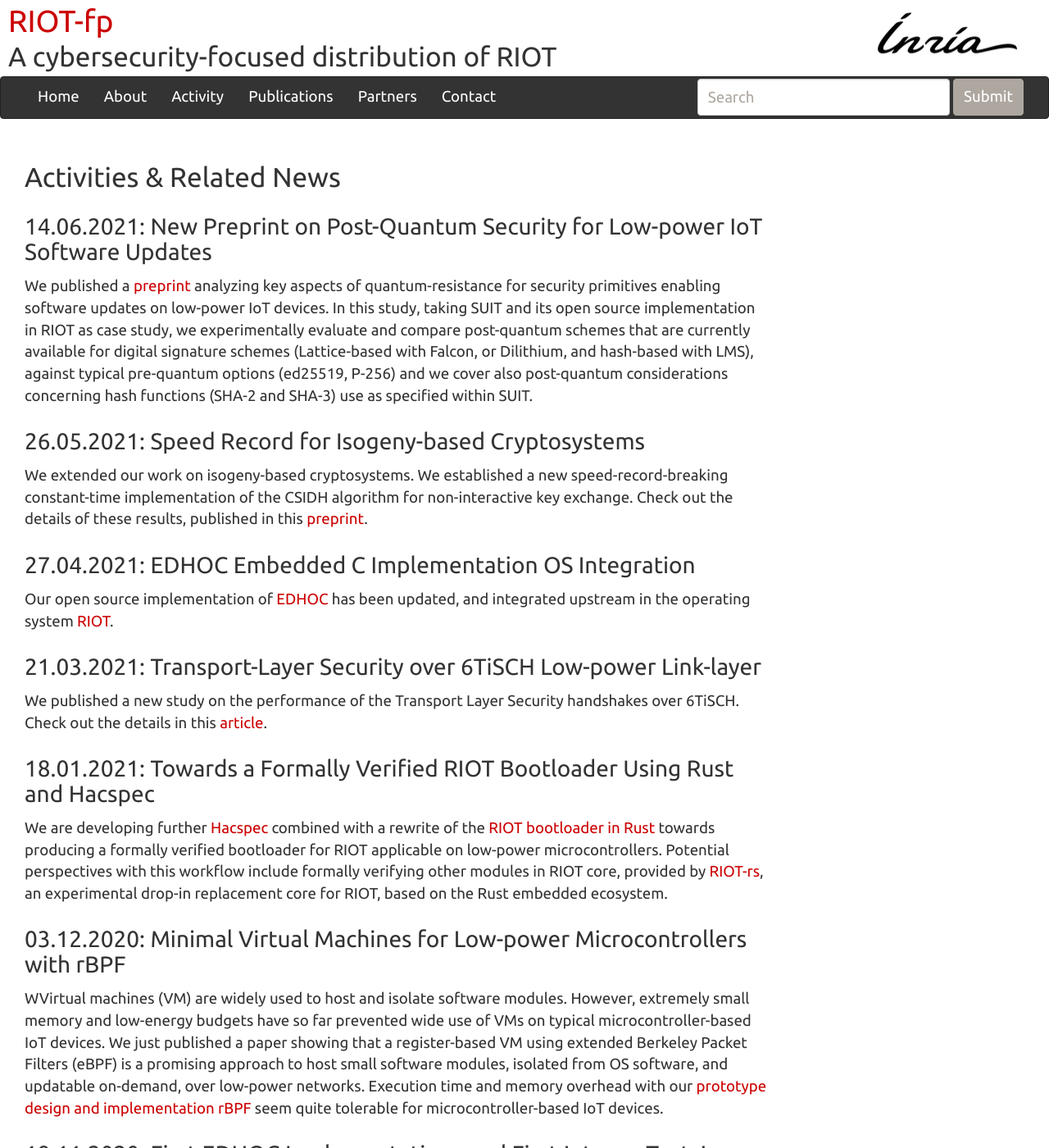
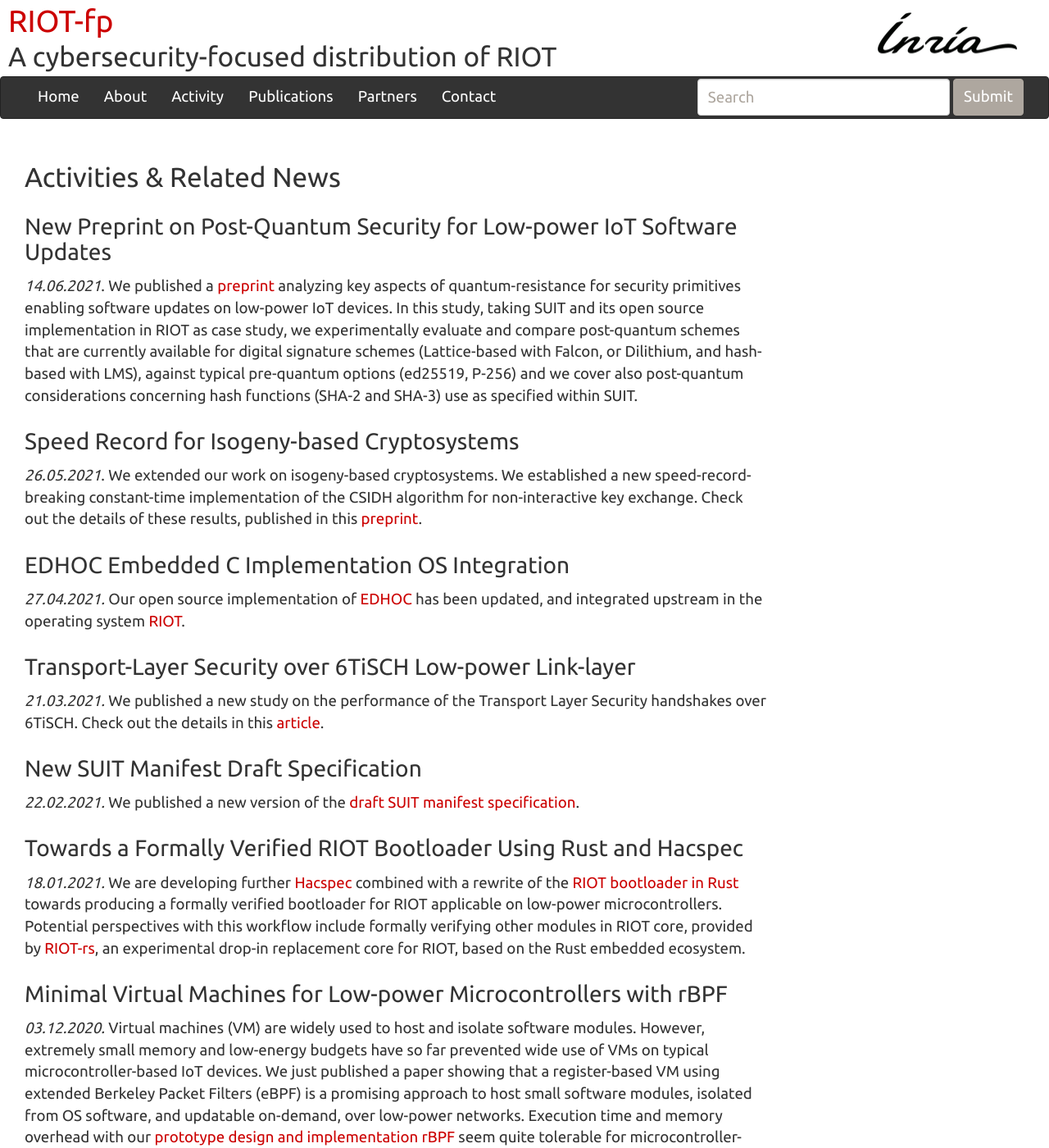
Before and after one commit to future-proof-iot/RIOT-fp, a Jekyll site: the page built from events.md, in a window 1280 px wide and 1400 px high. Shown: the whole window at 82% size. Built offline with Jekyll 4.4.1, drawn with Linux system fonts in a browser that asks for light colours; nearby versions of some CDN libraries; our own code applies the rules of GitHub Pages for plain Markdown files; some of the changed text lies outside the part shown.

Commit message:
reformat news dates

```diff
--- a/events.md
+++ b/events.md
@@ -1,98 +1,96 @@
 ## Activities & Related News
 
-### 14.06.2021: New Preprint on Post-Quantum Security for Low-power IoT Software Updates
+### New Preprint on Post-Quantum Security for Low-power IoT Software Updates
 
-We published a [preprint](https://eprint.iacr.org/2021/781) analyzing key aspects of quantum-resistance for security primitives enabling software updates on low-power IoT devices. In  this study, taking SUIT and its open source implementation in RIOT as case study, we experimentally evaluate and compare post-quantum schemes that are currently available for digital signature schemes (Lattice-based with Falcon, or Dilithium, and hash-based with LMS), against typical pre-quantum options (ed25519, P-256) and we cover also post-quantum considerations concerning hash functions (SHA-2 and SHA-3) use as specified within SUIT.
+*14.06.2021*. We published a [preprint](https://eprint.iacr.org/2021/781) analyzing key aspects of quantum-resistance for security primitives enabling software updates on low-power IoT devices. In  this study, taking SUIT and its open source implementation in RIOT as case study, we experimentally evaluate and compare post-quantum schemes that are currently available for digital signature schemes (Lattice-based with Falcon, or Dilithium, and hash-based with LMS), against typical pre-quantum options (ed25519, P-256) and we cover also post-quantum considerations concerning hash functions (SHA-2 and SHA-3) use as specified within SUIT.
 
-### 26.05.2021: Speed Record for Isogeny-based Cryptosystems
-We extended our work on isogeny-based cryptosystems. We established a new speed-record-breaking constant-time implementation of the CSIDH algorithm for non-interactive key exchange. Check out the details of these results, published in this [preprint](https://ctidh.isogeny.org/ctidh-20210526.pdf).
+### Speed Record for Isogeny-based Cryptosystems
+*26.05.2021*. We extended our work on isogeny-based cryptosystems. We established a new speed-record-breaking constant-time implementation of the CSIDH algorithm for non-interactive key exchange. Check out the details of these results, published in this [preprint](https://ctidh.isogeny.org/ctidh-20210526.pdf).
 
-### 27.04.2021: EDHOC Embedded C Implementation OS Integration
+### EDHOC Embedded C Implementation OS Integration
 
-Our open source implementation of [EDHOC](https://tools.ietf.org/html/draft-ietf-lake-edhoc-07) has been updated, and integrated upstream in the operating system [RIOT](https://github.com/RIOT-OS/RIOT/tree/master/pkg/edhoc-c).
+*27.04.2021.* Our open source implementation of [EDHOC](https://tools.ietf.org/html/draft-ietf-lake-edhoc-07) has been updated, and integrated upstream in the operating system [RIOT](https://github.com/RIOT-OS/RIOT/tree/master/pkg/edhoc-c).
 
-### 21.03.2021: Transport-Layer Security over 6TiSCH Low-power Link-layer
-We published a new study on the performance of the Transport Layer Security handshakes
+### Transport-Layer Security over 6TiSCH Low-power Link-layer
+*21.03.2021.* We published a new study on the performance of the Transport Layer Security handshakes
 over 6TiSCH. Check out the details in this [article](file:///home/emmanuel/Downloads/sensors-21-02192.pdf).
 
-### 18.01.2021: Towards a Formally Verified RIOT Bootloader Using Rust and Hacspec
+### New SUIT Manifest Draft Specification
+*22.02.2021.* We published a new version of the [draft SUIT manifest specification](https://datatracker.ietf.org/doc/html/draft-ietf-suit-manifest-12).
 
-We are developing further [Hacspec](https://github.com/hacspec/hacspec) combined with a rewrite of the [RIOT bootloader in Rust](https://github.com/hacspec/hacspec/tree/master/examples/riot-bootloader/src) towards producing a formally verified bootloader for RIOT applicable on low-power microcontrollers.
+### Towards a Formally Verified RIOT Bootloader Using Rust and Hacspec
+
+*18.01.2021.* We are developing further [Hacspec](https://github.com/hacspec/hacspec) combined with a rewrite of the [RIOT bootloader in Rust](https://github.com/hacspec/hacspec/tree/master/examples/riot-bootloader/src) towards producing a formally verified bootloader for RIOT applicable on low-power microcontrollers.
 Potential perspectives with this workflow include formally verifying other modules in RIOT core, provided by [RIOT-rs](https://github.com/future-proof-iot/RIOT-rs), an experimental drop-in replacement core for RIOT, based on the Rust embedded ecosystem.
 
 
-### 03.12.2020: Minimal Virtual Machines for Low-power Microcontrollers with rBPF
+### Minimal Virtual Machines for Low-power Microcontrollers with rBPF
 
-WVirtual machines (VM) are widely used to host and isolate software modules. However, extremely small memory and low-energy budgets have so far prevented wide use of VMs on typical microcontroller-based IoT devices. We just published a paper showing that a register-based VM using extended Berkeley Packet Filters (eBPF) is a promising approach to host small software modules, isolated from OS software, and updatable on-demand, over low-power networks. Execution time and memory overhead with our [prototype design and implementation rBPF](https://arxiv.org/pdf/2011.12047.pdf) seem quite tolerable for microcontroller-based IoT devices.
+*03.12.2020.* Virtual machines (VM) are widely used to host and isolate software modules. However, extremely small memory and low-energy budgets have so far prevented wide use of VMs on typical microcontroller-based IoT devices. We just published a paper showing that a register-based VM using extended Berkeley Packet Filters (eBPF) is a promising approach to host small software modules, isolated from OS software, and updatable on-demand, over low-power networks. Execution time and memory overhead with our [prototype design and implementation rBPF](https://arxiv.org/pdf/2011.12047.pdf) seem quite tolerable for microcontroller-based IoT devices.
 
 
-### 19.11.2020: First EDHOC Implementations and First Interop Tests!
-We published the first [EDHOC implementation](https://github.com/TimothyClaeys/py-edhoc)! This implementation is in Python. In parallel we are already hard at work on a separate [EDHOC implementation in C](https://github.com/TimothyClaeys/EDHOC-C). We next plan to publish EDHOC-C integration in RIOT and OpenWSN, and to participate in interoperability fests in the context of IETF (LAKE working group). Check out [EDHOC draft specifications](https://tools.ietf.org/html/draft-ietf-lake-edhoc-04)!
+### First EDHOC Implementations and First Interop Tests!
+*19.11.2020.* We published the first [EDHOC implementation](https://github.com/TimothyClaeys/py-edhoc)! This implementation is in Python. In parallel we are already hard at work on a separate [EDHOC implementation in C](https://github.com/TimothyClaeys/EDHOC-C). We next plan to publish EDHOC-C integration in RIOT and OpenWSN, and to participate in interoperability fests in the context of IETF (LAKE working group). Check out [EDHOC draft specifications](https://tools.ietf.org/html/draft-ietf-lake-edhoc-04)!
 
-### 28.10.2020: Formal Verification of Elliptic Curve Cryptography (at ECC 2020)
-We participate in [ECC 2020](https://eccworkshop.org/2020/): several RIOT-fp contributors take part in a panel dedicated to formal verification of Elliptic Curve Cryptography. Tune in!
+### Formal Verification of Elliptic Curve Cryptography (at ECC 2020)
+*28.10.2020.* We participate in [ECC 2020](https://eccworkshop.org/2020/): several RIOT-fp contributors take part in a panel dedicated to formal verification of Elliptic Curve Cryptography. Tune in!
 
-### 15.09.2020: RIOT Summit 2020
-The yearly meetup for the RIOT community took place online this year. Featuring 170 registered participants from 4 continents, a keynote from Andrew S. Tanenbaum, and a variety of talks covering virtually all aspects of IoT, including security. In retrospect: you can check out the [slides](https://summit.riot-os.org/2020) of plenary talks & breakout sessions, as well as their [video recordings](https://www.youtube.com/watch?v=t2nhqepSxb4&list=PLDXXQJiSjPKHpZpiPee7OYaJpUmmfV6Nh) on Youtube.
+### RIOT Summit 2020
+*15.09.2020.* The yearly meetup for the RIOT community took place online this year. Featuring 170 registered participants from 4 continents, a keynote from Andrew S. Tanenbaum, and a variety of talks covering virtually all aspects of IoT, including security. In retrospect: you can check out the [slides](https://summit.riot-os.org/2020) of plenary talks & breakout sessions, as well as their [video recordings](https://www.youtube.com/watch?v=t2nhqepSxb4&list=PLDXXQJiSjPKHpZpiPee7OYaJpUmmfV6Nh) on Youtube.
 
-### 11.09.2020: Tutorial at IEEE Euro S&P Conference
-We have conducted online the [IEEE Security & Privacy tutorial on Microcontroller-based IoT Security](https://future-proof-iot.github.io/Tutorial/) based on the RIOT-fp prototype software platform, and leveraging our open access testbed FIT IoT-lab for remote participants.
+### Tutorial at IEEE Euro S&P Conference
+*11.09.2020.* We have conducted online the [IEEE Security & Privacy tutorial on Microcontroller-based IoT Security](https://future-proof-iot.github.io/Tutorial/) based on the RIOT-fp prototype software platform, and leveraging our open access testbed FIT IoT-lab for remote participants.
 
-### 02.08.2020: EDHOC Draft Specification
-Following the formation of the LAKE working group at IETF, a preliminary [draft specification](https://tools.ietf.org/html/draft-ietf-lake-edhoc-01) is out fro Ephemeral Diffie-Hellman Over COSE (EDHOC). By reusing COSE for cryptography, CBOR for encoding, and CoAP for transport, the aim is to keep additional code footprint very low -- a goal we certainly value in RIOT-fp, in the context of which work is about to start implementating EDHOC.
+### EDHOC Draft Specification
+*02.08.2020.* Following the formation of the LAKE working group at IETF, a preliminary [draft specification](https://tools.ietf.org/html/draft-ietf-lake-edhoc-01) is out fro Ephemeral Diffie-Hellman Over COSE (EDHOC). By reusing COSE for cryptography, CBOR for encoding, and CoAP for transport, the aim is to keep additional code footprint very low -- a goal we certainly value in RIOT-fp, in the context of which work is about to start implementating EDHOC.
 
-### 24.07.2020: OpenWSN Network Stack Support in New RIOT Release
-The latest [RIOT release 2020.07](https://github.com/RIOT-OS/RIOT/releases/tag/2020.07) has been released. New network protocols were ported for RIOT such as MQTT and the lookup clientcomponent for CoRE RD. The OpenWSN network stack with 6TiSCH support is now also supported in RIOT. 546 pull requests, composed of 10452 commits, have been merged since the last release 3 months ago, and 84 issues have been solved. 64 people contributed with code in 106 days!
+### OpenWSN Network Stack Support in New RIOT Release
+*24.07.2020.* The latest [RIOT release 2020.07](https://github.com/RIOT-OS/RIOT/releases/tag/2020.07) has been released. New network protocols were ported for RIOT such as MQTT and the lookup clientcomponent for CoRE RD. The OpenWSN network stack with 6TiSCH support is now also supported in RIOT. 546 pull requests, composed of 10452 commits, have been merged since the last release 3 months ago, and 84 issues have been solved. 64 people contributed with code in 106 days!
 
-### 15.07.2020: New SUIT draft Specification Released
-We have published a new version (-09) of the IETF draft specification for the [SUIT manifest](https://tools.ietf.org/html/draft-ietf-suit-manifest-09) which secures IoT software updates metadata by re-using CBOR and COSE, end-to-end while in transit from the authorized software OEM to the IoT device, in a low-power manner.
+### New SUIT draft Specification Released
+*15.07.2020.* We have published a new version (-09) of the IETF draft specification for the [SUIT manifest](https://tools.ietf.org/html/draft-ietf-suit-manifest-09) which secures IoT software updates metadata by re-using CBOR and COSE, end-to-end while in transit from the authorized software OEM to the IoT device, in a low-power manner.
 
-### 28.06.2020 Faster Isogeny-based Cryptosystems
-We have a new publication on isogeny-based cryptosystems, which offer particularly small key-sizes. In particular, we focused on CSIDH, which appeared after the initial deadline for the NIST process.  While CSIDH has some important potential applications, it currently imposes an inconvenient computational cost, and adapting it to IoT devices is a significant challenge.  We have made an important algorithmic advance: in our [publication](https://arxiv.org/abs/2003.10118) at ANTS-XIV, we give an algorithm which computes large-degree isogenies in square-root (rather than linear) time. This kindles hope for producing efficient, side-channel-aware CSIDH implementations for microcontrollers!
+### Faster Isogeny-based Cryptosystems
+*28.06.2020.* We have a new publication on isogeny-based cryptosystems, which offer particularly small key-sizes. In particular, we focused on CSIDH, which appeared after the initial deadline for the NIST process.  While CSIDH has some important potential applications, it currently imposes an inconvenient computational cost, and adapting it to IoT devices is a significant challenge.  We have made an important algorithmic advance: in our [publication](https://arxiv.org/abs/2003.10118) at ANTS-XIV, we give an algorithm which computes large-degree isogenies in square-root (rather than linear) time. This kindles hope for producing efficient, side-channel-aware CSIDH implementations for microcontrollers!
 
-### 04.06.2020: MooC on IoT and Security with Microcontrollers
-The first season of the MooC is a wrap! We have co-authored and released a new [massive online course on low-power IoT](https://www.fun-mooc.fr/courses/course-v1:inria+41020+session01/about), featuring a large part with hands-on activities using RIOT. Of course, there was a module dedicated to IoT security featuring SUIT-compliant IoT software udates! There were 6,757 participants from 110 countries for this first session this semester. Next session in Feb. 2021. Be there!
+### MooC on IoT and Security with Microcontrollers
+*04.06.2020.* The first season of the MooC is a wrap! We have co-authored and released a new [massive online course on low-power IoT](https://www.fun-mooc.fr/courses/course-v1:inria+41020+session01/about), featuring a large part with hands-on activities using RIOT. Of course, there was a module dedicated to IoT security featuring SUIT-compliant IoT software udates! There were 6,757 participants from 110 countries for this first session this semester. Next session in Feb. 2021. Be there!
 
-### 27.04.2020: Information Flow Control with LIO*
-In the larger context of our work on composing formal guarantees on embedded code, we have published a new [report](https://arxiv.org/pdf/2004.12885.pdf) on low-level information flow control with F*.
+### Information Flow Control with LIO*
+*27.04.2020.* In the larger context of our work on composing formal guarantees on embedded code, we have published a new [report](https://arxiv.org/pdf/2004.12885.pdf) on low-level information flow control with F*.
 
-### 09.03.2020: New IETF Draft Standard Specification for Secure IoT software Updates
-We have published a new version (-04) of the IETF draft specification for the [SUIT manifest](https://tools.ietf.org/html/draft-ietf-suit-manifest-04) which secures IoT software updates metadata, end-to-end while in transit from the authorized software OEM to the IoT device, in a low-power manner.
+### New IETF Draft Standard Specification for Secure IoT software Updates
+*09.03.2020.* We have published a new version (-04) of the IETF draft specification for the [SUIT manifest](https://tools.ietf.org/html/draft-ietf-suit-manifest-04) which secures IoT software updates metadata, end-to-end while in transit from the authorized software OEM to the IoT device, in a low-power manner.
 
-### 28.02.2020: Demo of Early RIOT-fp Prototype at European Commission (Brussels)
-At H2020 SPARTA project review at Brussels European Commission, a [preliminary prototype demo of RIOT-fp](https://future-proof-iot.github.io/RIOT-fp/files/(2020-02)-SPARTA-RIOT-fp-demo.pdf) was presented, demonstrating secure low-power IoT firmware update on an indoor air quality monitor.
+### Demo of Early RIOT-fp Prototype at European Commission (Brussels)
+*28.02.2020.* At H2020 SPARTA project review at Brussels European Commission, a [preliminary prototype demo of RIOT-fp](https://future-proof-iot.github.io/RIOT-fp/files/(2020-02)-SPARTA-RIOT-fp-demo.pdf) was presented, demonstrating secure low-power IoT firmware update on an indoor air quality monitor.
 
-### 19.02.2020: Draft Requirements Document for the LAKE protocol
-The IETF has issued its last call for our draft [requirements for the LAKE protocol](https://tools.ietf.org/html/draft-ietf-lake-reqs-01).
+### Draft Requirements Document for the LAKE protocol
+*19.02.2020.* The IETF has issued its last call for our draft [requirements for the LAKE protocol](https://tools.ietf.org/html/draft-ietf-lake-reqs-01).
 
-### 06.02.2020: Preliminary Design of a Zero-touch Enrollment Protocol
-We have published a [preliminary design for a zero-touch enrollment protocol](https://tools.ietf.org/html/draft-selander-ace-ake-authz-00) based on LAKE.
+### Preliminary Design of a Zero-touch Enrollment Protocol
+*06.02.2020.* We have published a [preliminary design for a zero-touch enrollment protocol](https://tools.ietf.org/html/draft-selander-ace-ake-authz-00) based on LAKE.
 
-### 15.11.2019: New RIOT Release with Initial SUIT Support
-The latest release ([Release-2019.10](https://github.com/RIOT-OS/RIOT/releases/tag/2019.10)) of RIOT is now available. This release brings a number of improvements and additional features, including initial support for SUIT-compliant secure IoT firmware updates, over the network. Check out this [example](https://github.com/RIOT-OS/RIOT/tree/master/examples/suit_update) which you could reproduce on your favorite low-power hardware!
+### New RIOT Release with Initial SUIT Support
+*15.11.2019.* The latest release ([Release-2019.10](https://github.com/RIOT-OS/RIOT/releases/tag/2019.10)) of RIOT is now available. This release brings a number of improvements and additional features, including initial support for SUIT-compliant secure IoT firmware updates, over the network. Check out this [example](https://github.com/RIOT-OS/RIOT/tree/master/examples/suit_update) which you could reproduce on your favorite low-power hardware!
 
-### 19.09.2019: RIOT-fp Workshop Fall 2019
-The first RIOT-fp workshop takes place in Paris on Sept. 19th 2019. Here is the [agenda](workshops/RIOT-fp-Workshop-2019-09-19-kickoff.md).
+### RIOT-fp Workshop Fall 2019
+*19.09.2019.* The first RIOT-fp workshop takes place in Paris on Sept. 19th 2019. Here is the [agenda](workshops/RIOT-fp-Workshop-2019-09-19-kickoff.md).
 
-### 10.09.2019: Applicability of Refinement Type Theory for Embedded IoT Logic
-We have published a paper investigating the [applicability of refinement type theory to IoT devices](https://ieeexplore.ieee.org/abstract/document/8715067). In practice, we consider the simple yet challenging verification of a stepper motor controller. The paper overviews the constraints which challenge thorough verification using F*. This study encompasses not only software artefacts such as the OS running on the device, but also physical artefacts, including a discrete real-time abstraction of its hardware architecture. A version of the paper not behind a paywall is also [available](https://www.irisa.fr/prive/talpin/papers/date19.pdf).
+### Applicability of Refinement Type Theory for Embedded IoT Logic
+*10.09.2019.* We have published a paper investigating the [applicability of refinement type theory to IoT devices](https://ieeexplore.ieee.org/abstract/document/8715067). In practice, we consider the simple yet challenging verification of a stepper motor controller. The paper overviews the constraints which challenge thorough verification using F*. This study encompasses not only software artefacts such as the OS running on the device, but also physical artefacts, including a discrete real-time abstraction of its hardware architecture. A version of the paper not behind a paywall is also [available](https://www.irisa.fr/prive/talpin/papers/date19.pdf).
 
-### 27.08.2019: IETF steps Towards Authenticated Key Exchange for OSCORE
+### IETF steps Towards Authenticated Key Exchange for OSCORE
+*27.08.2019.* A new working group called [LAKE](https://datatracker.ietf.org/wg/lake/about/) (Lightweight Authenticated Key Exchange) is being chartered in the IETF aiming to design a [key exchange](https://tools.ietf.org/html/draft-selander-lake-reqs) protocol for OSCORE. OSCORE is an application-layer protection mechanism for CoAP used in 6TiSCH networks. The LAKE outcome is important for RIOT-fp as one of our objectives is to design a zero-touch secure joining protocol for Internet of Things networks, with dependency on both OSCORE and LAKE.
 
-A new working group called [LAKE](https://datatracker.ietf.org/wg/lake/about/) (Lightweight Authenticated Key Exchange) is being chartered in the IETF aiming to design a [key exchange](https://tools.ietf.org/html/draft-selander-lake-reqs) protocol for OSCORE. OSCORE is an application-layer protection mechanism for CoAP used in 6TiSCH networks. The LAKE outcome is important for RIOT-fp as one of our objectives is to design a zero-touch secure joining protocol for Internet of Things networks, with dependency on both OSCORE and LAKE.
+### New Publication on secure IoT Firmware Update
+*07.06.2019.* Together with ARM, we published a [new article](https://ieeexplore.ieee.org/stamp/stamp.jsp?arnumber=8725488) in IEEE Access, which describes the guts of our preliminary prototype for secure firmware update on microcontroller-based IoT devices, using RIOT and the upcoming SUIT specification from IETF.
 
-### 07.06.2019: New Publication on secure IoT Firmware Update
+### New RIOT release!
+*02.05.2019.* RIOT 2019.04 is now [available](https://github.com/RIOT-OS/RIOT/releases/tag/2019.04), which includes a number of new features including porting of riotboot to a number of new platforms, and the ability for firmware to flash images into a separate boot slot. Basic IEEE 802.15.4 support was added on the nRF52840, as well as support for several new boards and new sensors.
 
-Together with ARM, we published a [new article](https://ieeexplore.ieee.org/stamp/stamp.jsp?arnumber=8725488) in IEEE Access, which describes the guts of our preliminary prototype for secure firmware update on microcontroller-based IoT devices, using RIOT and the upcoming SUIT specification from IETF.
+### New website
+*26.04.2019.* The RIOT-fp [website](https://future-proof-iot.github.io/RIOT-fp) launched!
 
-### 02.05.2019: New RIOT release!
-
-RIOT 2019.04 is now [available](https://github.com/RIOT-OS/RIOT/releases/tag/2019.04), which includes a number of new features including porting of riotboot to a number of new platforms, and the ability for firmware to flash images into a separate boot slot. Basic IEEE 802.15.4 support was added on the nRF52840, as well as support for several new boards and new sensors.
-
-### 26.04.2019: New website
-
-The RIOT-fp [website](https://future-proof-iot.github.io/RIOT-fp) launched!
-
-### 20.03.2019: RIOT-fp project start
-
-The RIOT-fp project launched!
+### RIOT-fp project start
+*20.03.2019.* The RIOT-fp project launched!
```
